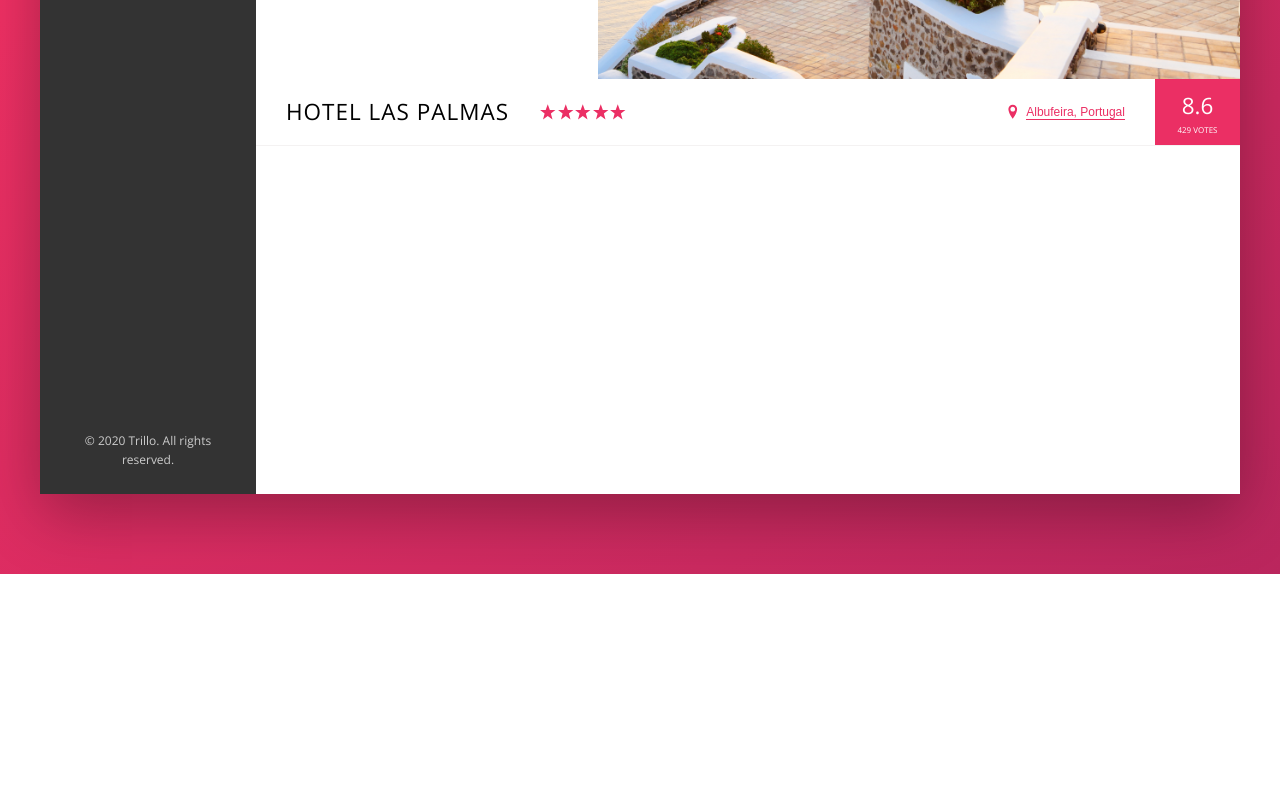
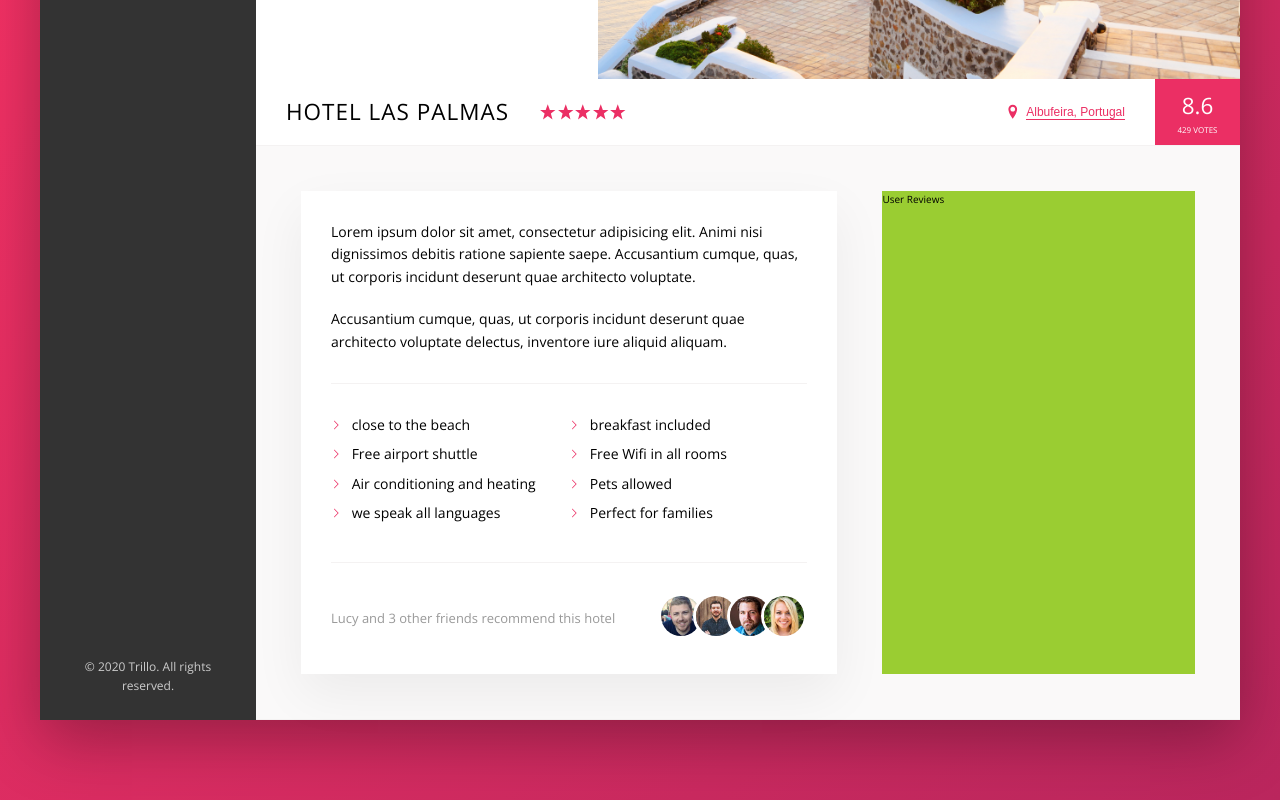
Before and after one commit to LucaLam/trillo, a website: page index.html in a window 1280 px wide. Shown: the part 456-1256 px from the top of the page. Before the commit the page ends 1030 px from the top, so only its background shows below. Drawn offline with nearby package versions, Linux system fonts and the light colour scheme.

Commit message:
description section complete and styled

```diff
--- a/index.html
+++ b/index.html
@@ -136,8 +136,61 @@
                             </div>
                         </div>
                     </div>
+
+                    <div class="detail">
+                        <div class="description">
+                            <p class="paragraph">
+                                Lorem ipsum dolor sit amet, consectetur adipisicing elit. Animi nisi dignissimos debitis ratione sapiente saepe. Accusantium cumque, quas, ut corporis incidunt deserunt quae architecto voluptate.
+                            </p>
+
+                            <p class="paragraph">
+                                Accusantium cumque, quas, ut corporis incidunt deserunt quae architecto voluptate delectus, inventore iure aliquid aliquam.
+                            </p>
+                            <ul class="list">
+                                <li class="list__item">
+                                    close to the beach
+                                </li>
+                                <li class="list__item">
+                                    breakfast included
+                                </li>
+                                <li class="list__item">
+                                    Free airport shuttle
+                                </li>
+                                <li class="list__item">
+                                    Free Wifi in all rooms
+                                </li>
+                                <li class="list__item">
+                                    Air conditioning and heating
+                                </li>
+                                <li class="list__item">
+                                    Pets allowed
+                                </li>
+                                <li class="list__item">
+                                    we speak all languages
+                                </li>
+                                <li class="list__item">
+                                    Perfect for families
+                                </li>
+                            </ul>
+                            <div class="recommend">
+                                <p class="recommend__count">
+                                    Lucy and 3 other friends recommend this hotel
+                                </p>
+                                <div class="recommend__friends">
+                                    <img src="img/user-3.jpg" alt="" class="recommend__photo">
+                                    <img src="img/user-4.jpg" alt="" class="recommend__photo">
+                                    <img src="img/user-5.jpg" alt="" class="recommend__photo">
+                                    <img src="img/user-6.jpg" alt="" class="recommend__photo">
+                                </div>
+                            </div>
+                        </div>
+                        <div class="user-reviews">
+                            User Reviews
+                        </div>
+                    </div>
+
+
                 </main>
-
             </div>
         </div>
     </body>
--- a/sass/base.scss
+++ b/sass/base.scss
@@ -19,7 +19,10 @@ COLORS
 --grey-dark-2: #777;
 --grey-dark-3: #999;
 
+--shadow-light: 0 2rem 5rem rgba(0,0,0,.06);
 --shadow-dark: 0 2rem 6rem rgba(0,0,0,.3);
+
+--line: 1px solid var(--grey-light-2);
 }
 
 *{
--- a/sass/components.scss
+++ b/sass/components.scss
@@ -201,7 +201,7 @@
 .overview{
     display: flex;
     align-items: center;
-    border-bottom: 1px solid var(--grey-light-2);
+    border-bottom: var(--line);
 
     &__heading{
         font-size: 2.25rem;
@@ -294,3 +294,77 @@
         box-shadow: none;
     }
 }
+
+////////////////PARAGRAPH
+.paragraph:not(:last-of-type){
+    margin-bottom: 2rem;
+}
+
+////////////////LIST
+.list{
+    list-style: none;
+    margin: 3rem 0;
+    padding: 3rem 0;
+    border-top: var(--line);
+    border-bottom: var(--line);
+
+    display: flex;
+    flex-wrap: wrap;
+
+    &__item{
+        flex: 0 0 50%;
+        margin-bottom: .7rem;
+    }
+
+    &__item::before{
+        content: "";
+        display: inline-block;
+        height: 1rem;
+        width: 1rem;
+        margin-right: .7rem;
+
+        //older browser
+        // background-image: url(../img/chevron-thin-right.svg);
+        // background-size: cover;
+
+        //newer browsers - using masks
+        background-color: var(--color-primary);
+        -webkit-mask-image: url(../img/chevron-thin-right.svg);
+        -webkit-mask-size: cover;
+
+        mask-image: url(../img/chevron-thin-right.svg);
+        mask-size: cover;
+    }
+
+
+}
+
+////////////////RECOMMEND
+
+.recommend{
+    font-size: 1.3rem;
+    color: var(--grey-dark-3);
+
+    display: flex;
+    align-items: center;
+
+    &__count{
+        margin-right: auto;
+    }
+
+    &__friends{
+
+    }
+
+    &__photo{
+        box-sizing: content-box;
+        height: 4rem;
+        width: 4rem;
+        border-radius: 50%;
+        border: 3px solid #fff;
+
+        &:not(:last-child){
+            margin-right: -1.5rem;
+        }
+    }
+}
--- a/sass/layout.scss
+++ b/sass/layout.scss
@@ -12,7 +12,7 @@
     font-size: 1.4rem;
     height: 7rem;
     background-color: #fff;
-    border-bottom: 1px solid var(--grey-light-2);
+    border-bottom: var(--line);
 
     display: flex;
     justify-content: space-between;
@@ -32,10 +32,32 @@
     flex-direction: column;
     justify-content: space-between;
 }
+
 .hotel-view{
     background-color: #fff;
     flex: 1;
+}
 
-    //test
-    height: 80rem;
+.detail{
+    display: flex;
+    padding: 4.5rem;
+
+    background-color: var(--grey-light-1);
+    border-bottom: var(--line);
 }
+
+.description{
+    font-size: 1.4rem;
+    background-color: #fff;
+    flex: 0 0 60%;
+    margin-right: 4.5rem;
+    box-shadow: var(--shadow-light);
+    padding: 3rem;
+
+}
+
+.user-reviews{
+background-color: yellowgreen;
+
+flex: 1;
+}
```
Also changed, not shown: css/style.css.
